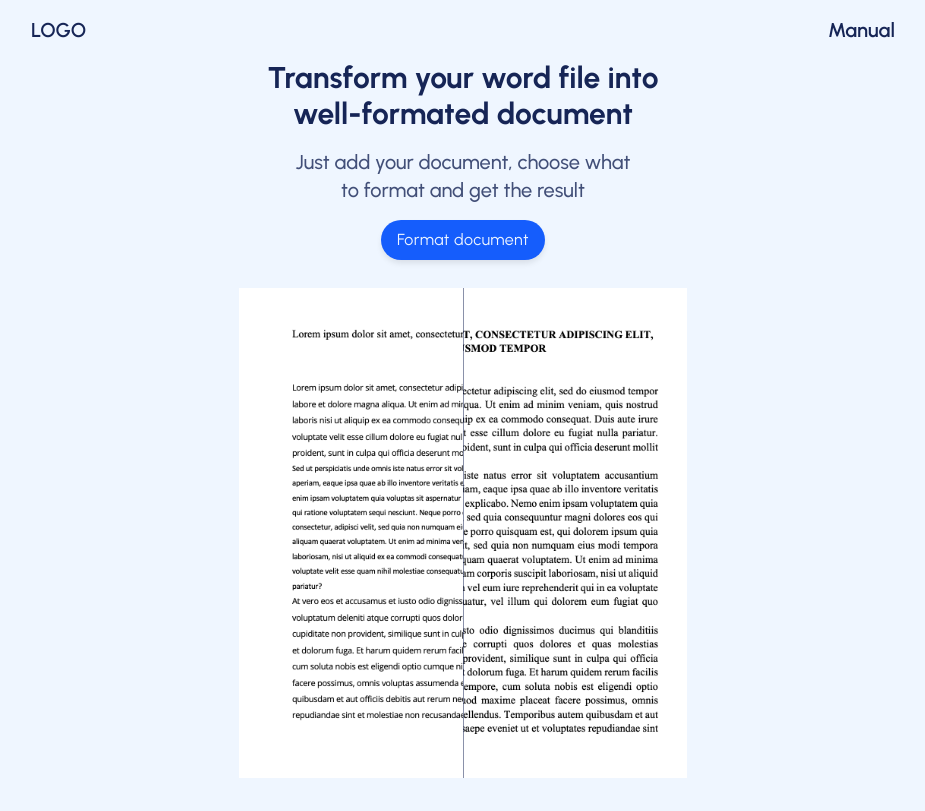
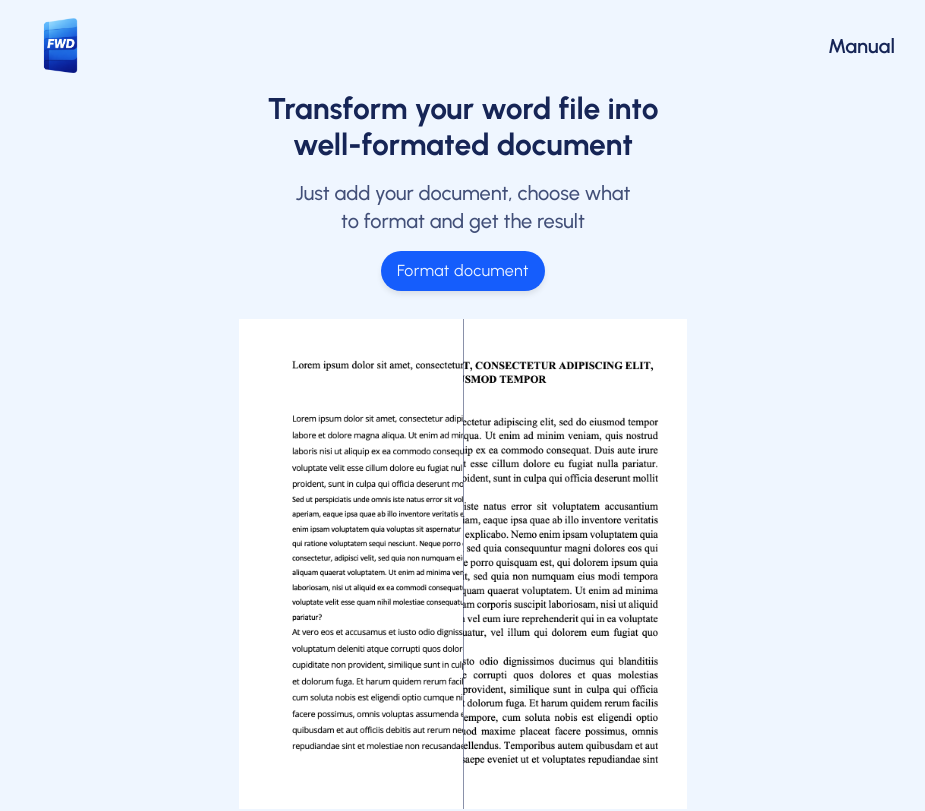
Before and after one commit to EgorFray/fdword, a React (Vite) app in the folder frontend/: page /dashboard in a window 1280 px wide. Shown: the top 811 px of the page, without its empty margins (177-1102 px from the left). Built offline with nearby package versions, Linux system fonts and the light colour scheme.

Commit message:
Create and add logo for the app

```diff
--- a/frontend/src/ui/Button.jsx
+++ b/frontend/src/ui/Button.jsx
@@ -3,7 +3,7 @@ function Button({ type, onClick, children }) {
     <button
       type={type}
       onClick={onClick}
-      className="cursor-pointer self-center rounded-full bg-blue-600 px-4 py-2 text-sm tracking-wide text-blue-50 shadow-[0_4px_6px_-1px_rgba(0,0,0,0.1)] transition-colors duration-300 hover:bg-blue-500 sm:text-base"
+      className="cursor-pointer self-center rounded-full bg-blue-600 px-4 py-2 text-sm tracking-wide text-blue-50 shadow-[0_4px_6px_-1px_rgba(0,0,0,0.1)] transition-colors duration-300 hover:bg-blue-500 md:text-base"
     >
       {" "}
       {children}{" "}
--- a/frontend/src/ui/ButtonEmpty.jsx
+++ b/frontend/src/ui/ButtonEmpty.jsx
@@ -2,7 +2,7 @@ function ButtonEmpty({ type, children }) {
   return (
     <button
       type={type}
-      className="text-md cursor-pointer self-center rounded-full px-4 py-2 tracking-wide text-blue-950 shadow-[0_4px_6px_-1px_rgba(0,0,0,0.1)] transition-colors duration-300 hover:bg-gray-300"
+      className="text-md cursor-pointer self-center rounded-full px-4 py-2 tracking-wide text-blue-950 shadow-[0_4px_6px_-1px_rgba(0,0,0,0.1)] transition-colors duration-300 hover:bg-gray-300 md:text-base"
     >
       {children}
     </button>
--- a/frontend/src/ui/Logo.jsx
+++ b/frontend/src/ui/Logo.jsx
@@ -1,5 +1,16 @@
+import { Link } from "react-router-dom";
+
 function Logo() {
-  return <div>LOGO</div>;
+  return (
+    <div className="w-15">
+      <Link to="/dashboard">
+        <img
+          src="/logo.png"
+          className="flex cursor-pointer items-center justify-center"
+        />
+      </Link>
+    </div>
+  );
 }
 
 export default Logo;
--- a/frontend/src/ui/ModifyForm.jsx
+++ b/frontend/src/ui/ModifyForm.jsx
@@ -402,7 +402,7 @@ function ModifyForm({ formRef }) {
             <input
               type="file"
               id="file"
-              className="file:cursor-pointer file:self-center file:rounded-full file:bg-blue-600 file:px-4 file:py-2 file:tracking-wide file:text-blue-50 file:shadow-[0_4px_6px_-1px_rgba(0,0,0,0.1)] file:transition-colors file:duration-300"
+              className="file:cursor-pointer file:self-center file:rounded-full file:bg-blue-600 file:px-4 file:py-2 file:tracking-wide file:text-blue-50 file:shadow-[0_4px_6px_-1px_rgba(0,0,0,0.1)] file:transition-colors file:duration-300 md:text-base"
               {...register("file", {
                 validate: (value) => {
                   const file = value[0];
```
Also changed, not shown: frontend/public/logo.png (added).
